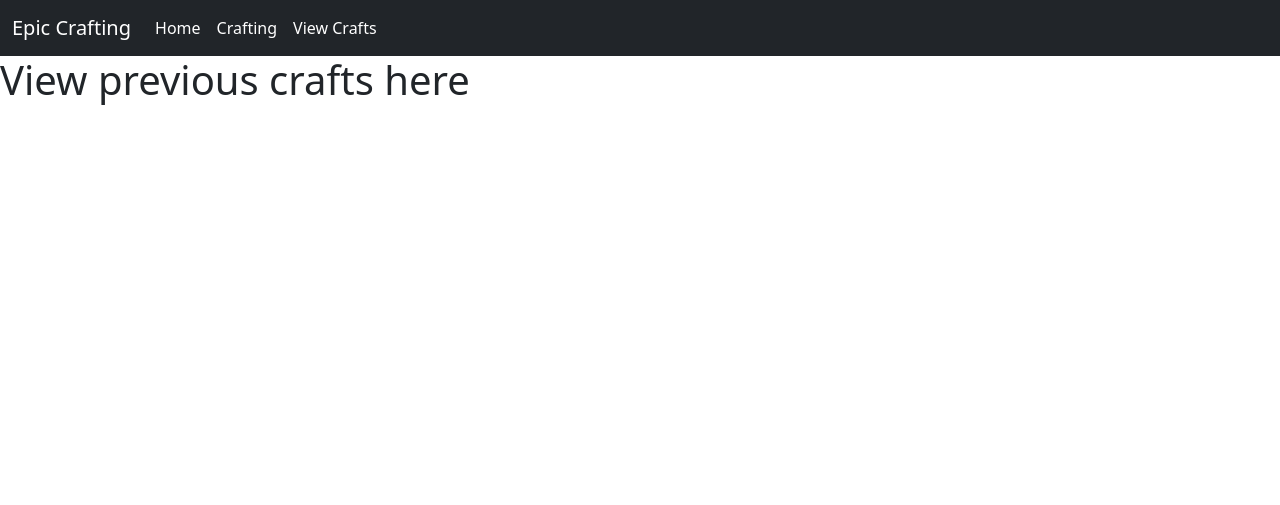
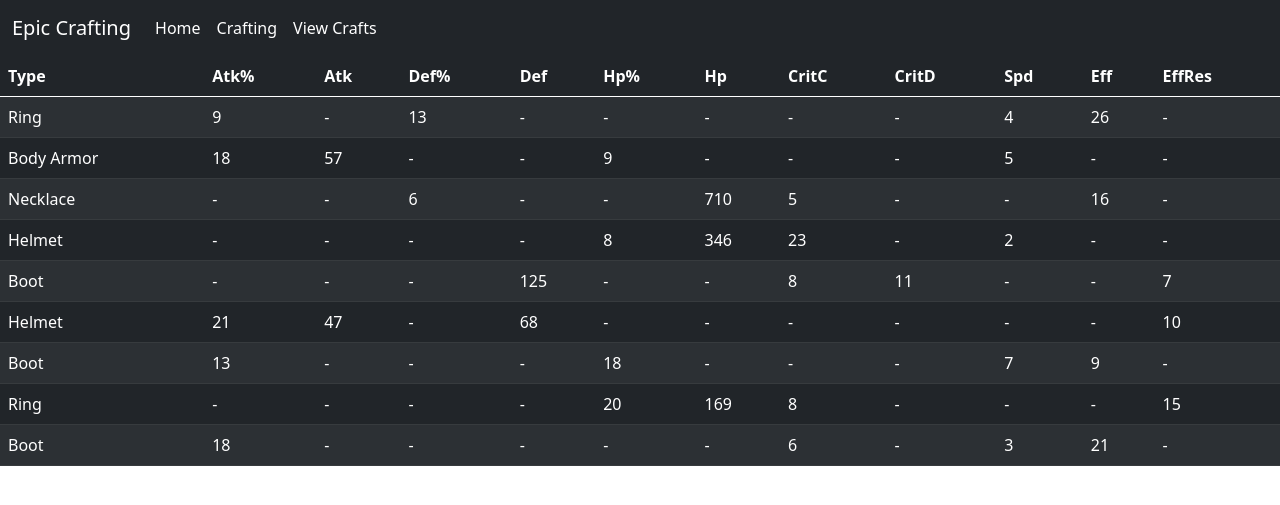
Before and after one commit to ErnestC30/Crafting-Sim, a Flask app: page /crafts in a window 1280 px wide. Shown: the top 505 px of the page. Run offline with Flask 2, Linux system fonts and the light colour scheme; data comes from the database, SQL or seed files in the repository; both versions use the stored data as it was after the commit.

Commit message:
crafting table set up, atk% sortable

```diff
--- a/app.py
+++ b/app.py
@@ -10,6 +10,7 @@ app.config['SQLALCHEMY_TRACK_MODIFICATIONS'] = False
 db = SQLAlchemy(app)
 
 class equipment(db.Model):
+    #equipment Class creates a row in table for the given equip
     id   = db.Column('id', db.Integer, primary_key=True)
     type = db.Column('Type', db.String(20))
     atkP = db.Column('Atk%', db.Integer, default=0)
@@ -25,9 +26,9 @@ class equipment(db.Model):
     effR = db.Column('EffRes', db.Integer, default=0)
 
     def __init__(self, equip):
+        #Goes through the equip object and stores the type and stats into the database.
         self.type = equip['type']
         for stat in equip['stats']:
-            #NEED TO USE stat['whatever'] INSTEAD OF stat.whatever??
             if stat['statType'] == 'Attack %':
                 self.atkP = stat['value']
             elif stat['statType'] == 'Attack':
@@ -51,6 +52,50 @@ class equipment(db.Model):
             else:
                 self.effR = stat['value']
 
+    #Convert stats into dictionary format to be jsonify'd.
+    def toJson(self):
+        return {
+            'type': self.type,
+            'atkP': self.atkP,
+            'atkF': self.atkF,
+            'defP': self.defP,
+            'defF': self.defF,
+            'hpP' : self.hpP,
+            'hpF' : self.hpF,
+            'criC': self.criC,
+            'criD': self.criD,
+            'spd' : self.spd,
+            'eff' : self.eff,
+            'effR': self.effR
+        }
+
+    #Returns the given attribute call for equipment.
+    def getAttribute(attr):
+        if attr == 'type':
+            return equipment.type
+        elif attr == 'atkP':
+            return equipment.atkP
+        elif attr == 'atkF':
+            return equipment.atkF
+        elif attr == 'defP':
+            return equipment.defP
+        elif attr == 'defF':
+            return equipment.defF
+        elif attr == 'hpP':
+            return equipment.hpP
+        elif attr == 'hpF':
+            return equipment.hpF
+        elif attr == 'criC':
+            return equipment.criC
+        elif attr == 'criD':
+            return equipment.criD
+        elif attr == 'spd':
+            return equipment.spd
+        elif attr == 'eff':
+            return equipment.eff
+        else:
+            return equipment.effR
+
 
 @app.route('/')
 @app.route('/home')
@@ -63,7 +108,7 @@ def crafting():
         print("Something recieved.")
         #Retrieve the equipment JSON file and parse into object notation.
         equip = request.get_json()
-        print(equip)
+
         #Store the equipment information into the database.
         equipDB = equipment(equip)
         db.session.add(equipDB)
@@ -73,9 +118,22 @@ def crafting():
     else:
         return render_template("crafting.html")
 
-@app.route('/crafts')
+@app.route('/crafts', methods=["POST", "GET"])
 def crafts():
-    return render_template("crafts.html")
+
+    saved_equips = equipment.query.all()
+
+    if request.method == "POST":
+        colType = request.get_json()['sortType']
+        equips = equipment.query.order_by(equipment.getAttribute(colType)).all()
+        ordered_equips = []
+        for equip in equips:
+            ordered_equips.append(equip.toJson())
+
+        return jsonify(ordered_equips)
+
+
+    return render_template("crafts.html", saved_equips=saved_equips)
 
 if __name__ == "__main__":
     db.create_all()
--- a/static/craft_equipment.js
+++ b/static/craft_equipment.js
@@ -7,6 +7,7 @@ class Equipment {
         this.rarity = rarity
         this.stats = this.initializeStats(this.rarity, this.type)
         this.numOfEnhance = 0
+        this.saved = false
     }
 
     initializeStats(rarity, type){
--- /dev/null
+++ b/static/crafts.js
@@ -0,0 +1,44 @@
+function colSort(col) {
+    //Sorts and updates the table by chosen column.
+
+    //Sends to app.py which column of table to sort by.
+    fetch('/crafts', {
+        method: 'POST',
+        headers: {
+            'Content-Type': 'application/json'
+        },
+        body: JSON.stringify({sortType: col})
+    })
+        .then(response => response.json())
+        //Recieves a Response object from app.py containing an array of data from each row.
+        .then(data => {
+            //Change each HTML element to the new value.
+            console.log(data)
+            updateTable(data, 'craftTable')
+            console.log('Data Sent.');
+        })
+        .catch((error) => {
+            console.error('Error:', error);
+        });
+}
+
+function updateTable(data, tableID) {
+    //Updates the HTML table with the given data
+    table = document.getElementById(tableID)
+    console.log('Data length is ' + data.length)
+    for(i=0;i<data.length;i++){
+        //For each object (row)... update HTML
+        table.rows[i+1].cells[0].innerHTML = data[i]['type']
+        table.rows[i+1].cells[1].innerHTML = data[i]['atkP']
+        table.rows[i+1].cells[2].innerHTML = data[i]['atkF']
+        table.rows[i+1].cells[3].innerHTML = data[i]['defP']
+        table.rows[i+1].cells[4].innerHTML = data[i]['defF']
+        table.rows[i+1].cells[5].innerHTML = data[i]['hpP']
+        table.rows[i+1].cells[6].innerHTML = data[i]['hpF']
+        table.rows[i+1].cells[7].innerHTML = data[i]['criC']
+        table.rows[i+1].cells[8].innerHTML = data[i]['criD']
+        table.rows[i+1].cells[9].innerHTML = data[i]['spd']
+        table.rows[i+1].cells[10].innerHTML = data[i]['eff']
+        table.rows[i+1].cells[11].innerHTML = data[i]['effR']
+    }
+}
--- a/templates/crafts.html
+++ b/templates/crafts.html
@@ -1,5 +1,88 @@
 {% extends "base.html" %}
 {% block title %} {% endblock %}
+{% block head %}
+<script src="{{ url_for('static', filename='crafts.js') }}"> </script>
+{% endblock %}
 {% block content%}
-<h1>View previous crafts here</h1>
+<table class='table table-striped table-dark' id='craftTable'>
+    <thead>
+        <tr>
+            <th>Type</th>
+            <th scope="col" onclick="colSort('atkP')">Atk%</th>
+            <th scope="col">Atk</th>
+            <th scope="col">Def%</th>
+            <th scope="col">Def</th>
+            <th scope="col">Hp%</th>
+            <th scope="col">Hp</th>
+            <th scope="col">CritC</th>
+            <th scope="col">CritD</th>
+            <th scope="col">Spd</th>
+            <th scope="col">Eff</th>
+            <th scope="col">EffRes</th>
+        </tr>
+    </thead>
+    <tbody>
+        <!--Iterate over each equip and display the stats or '-' if value is 0 -->
+        {% for equip in saved_equips %}
+        <tr>
+            <td>{{ equip.type }}</th>
+            {% if equip.atkP %}
+                <td>{{ equip.atkP }}</th>
+            {% else %}
+                <td>-</td>
+            {% endif %}
+            {% if equip.atkF %}
+                <td>{{ equip.atkF }}</th>
+            {% else %}
+                <td>-</td>
+            {% endif %}
+            {% if equip.defP %}
+                <td>{{ equip.defP }}</th>
+            {% else %}
+                <td>-</td>
+            {% endif %}
+            {% if equip.defF %}
+                <td>{{ equip.defF }}</th>
+            {% else %}
+                <td>-</td>
+            {% endif %}
+            {% if equip.hpP %}
+                <td>{{ equip.hpP }}</th>
+            {% else %}
+                <td>-</td>
+            {% endif %}
+            {% if equip.hpF %}
+                <td>{{ equip.hpF }}</th>
+            {% else %}
+                <td>-</td>
+            {% endif %}
+            {% if equip.criC%}
+                <td>{{ equip.criC }}</th>
+            {% else %}
+                <td>-</td>
+            {% endif %}
+            {% if equip.criD %}
+                <td>{{ equip.criD }}</th>
+            {% else %}
+                <td>-</td>
+            {% endif %}
+            {% if equip.spd %}
+                <td>{{ equip.spd }}</th>
+            {% else %}
+                <td>-</td>
+            {% endif %}
+            {% if equip.eff %}
+                <td>{{ equip.eff }}</th>
+            {% else %}
+                <td>-</td>
+            {% endif %}
+            {% if equip.effR %}
+                <td>{{ equip.effR }}</th>
+            {% else %}
+                <td>-</td>
+            {% endif %}
+        </tr>
+        {% endfor %}
+    </tbody>
+</table>
 {% endblock %}
```
Also changed, not shown: static/save_equipment.js (+7 -1 lines), equip.sqlite3.
